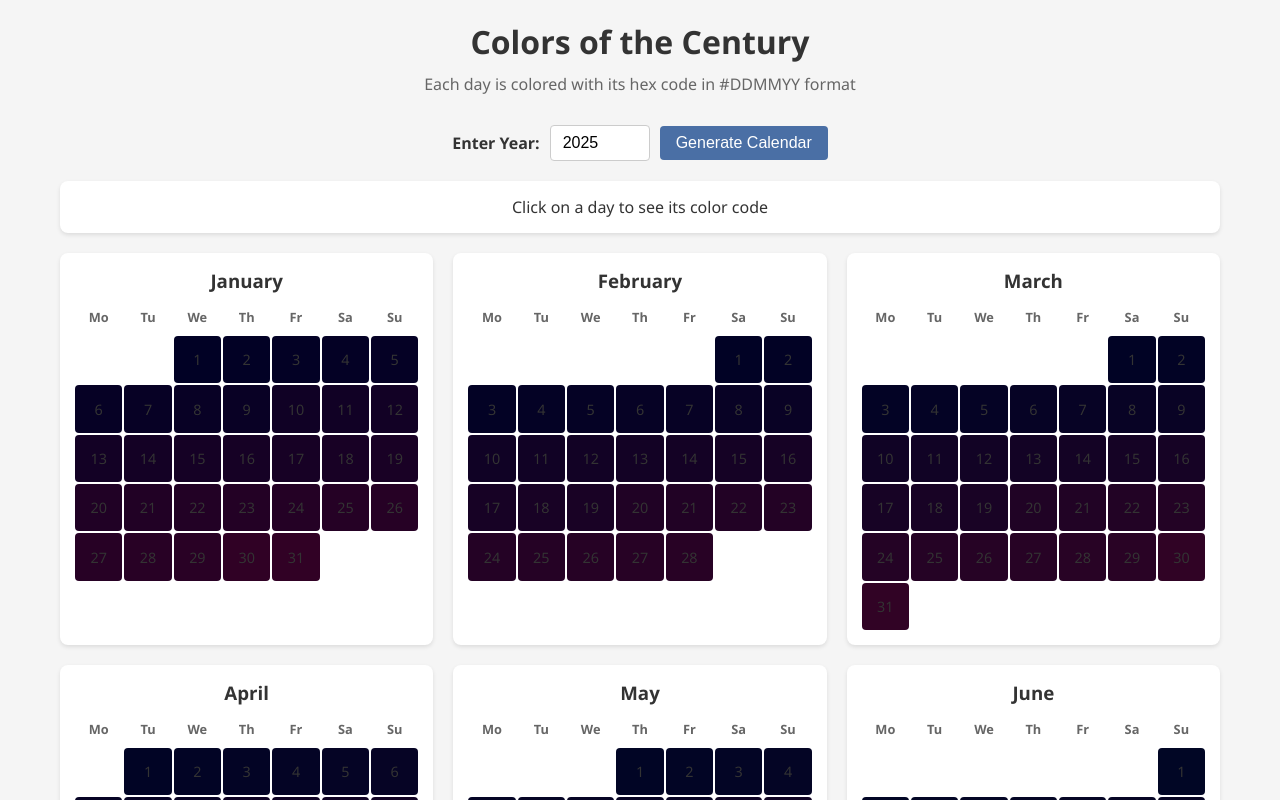
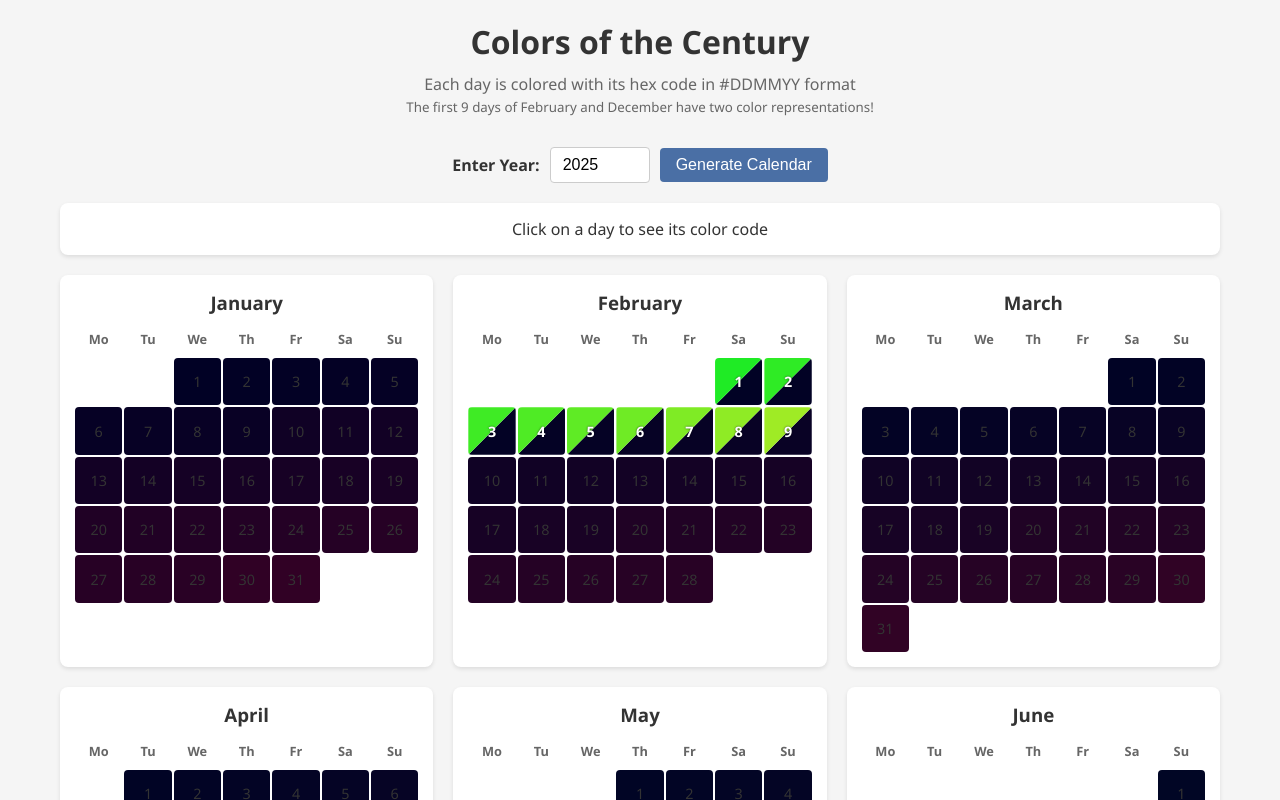
Before and after one commit to davidyarbrough/colors-of-the-century, a React (Create React App) app: page / in a window 1280 px wide. Shown: the top 800 px of the page. Built offline with nearby package versions, Linux system fonts and the light colour scheme; the HTML template or start-up script is replaced by a standard one.

Commit message:
adding bicolor days

```diff
--- a/src/App.css
+++ b/src/App.css
@@ -28,11 +28,24 @@
   background-color: white;
   border-radius: 8px;
   box-shadow: 0 2px 4px rgba(0, 0, 0, 0.1);
+  flex-wrap: wrap;
 }
 
 .date-display, .color-display {
   margin: 0 10px;
   font-size: 1rem;
+}
+
+.color-display {
+  display: flex;
+  flex-direction: column;
+  align-items: flex-start;
+}
+
+.alt-color-display {
+  margin-top: 5px;
+  font-size: 0.9rem;
+  color: #666;
 }
 
 .color-sample {
@@ -43,6 +56,35 @@
   margin-left: 10px;
 }
 
+.bicolor-sample {
+  position: relative;
+  width: 30px;
+  height: 30px;
+  margin-left: 10px;
+  border-radius: 4px;
+  border: 1px solid #ddd;
+  overflow: hidden;
+}
+
+.primary-color-sample,
+.alt-color-sample {
+  position: absolute;
+  width: 100%;
+  height: 100%;
+}
+
+.primary-color-sample {
+  clip-path: polygon(100% 0%, 100% 100%, 0% 100%);
+  bottom: 0;
+  right: 0;
+}
+
+.alt-color-sample {
+  clip-path: polygon(0% 0%, 100% 0%, 0% 100%);
+  top: 0;
+  left: 0;
+}
+
 .app-footer {
   margin-top: 40px;
   text-align: center;
--- a/src/App.js
+++ b/src/App.js
@@ -26,12 +26,35 @@ function App() {
     return `#${dayStr}${monthStr}${yearStr}`;
   };
 
+  // Function to get alternative color code for special days
+  const getAltColorCode = (day, month, year) => {
+    // Only first 9 days of February (2) and December (12) have alternative colors
+    if ((month === 2 || month === 12) && day <= 9) {
+      // For these days, we use the format #DMONYR where:
+      // D is the day (single digit)
+      // MON is the first 3 letters of the month (FEB or DEC)
+      // YR is the last 2 digits of the year
+      const monthCode = month === 2 ? 'FEB' : 'DEC';
+      const yearStr = (year % 100).toString().padStart(2, '0');
+
+      return `#${day}${monthCode}${yearStr}`;
+    }
+    return null;
+  };
+
+  // Function to check if a day has bicolor display
+  const hasBicolorDisplay = (day, month) => {
+    return (month === 2 || month === 12) && day <= 9;
+  };
+
   return (
     <div className="app">
       <header className="app-header">
         <h1>Colors of the Century</h1>
         <p className="app-description">
           Each day is colored with its hex code in #DDMMYY format
+          <br />
+          <small>The first 9 days of February and December have two color representations!</small>
         </p>
       </header>
 
@@ -47,11 +70,29 @@ function App() {
             </div>
             <div className="color-display">
               Color: {getColorCode(selectedDate.day, selectedDate.month, selectedDate.year)}
+              {hasBicolorDisplay(selectedDate.day, selectedDate.month) && (
+                <div className="alt-color-display">
+                  Alt Color: {getAltColorCode(selectedDate.day, selectedDate.month, selectedDate.year)}
+                </div>
+              )}
             </div>
-            <div
-              className="color-sample"
-              style={{ backgroundColor: getColorCode(selectedDate.day, selectedDate.month, selectedDate.year) }}
-            ></div>
+            {hasBicolorDisplay(selectedDate.day, selectedDate.month) ? (
+              <div className="bicolor-sample">
+                <div
+                  className="alt-color-sample"
+                  style={{ backgroundColor: getAltColorCode(selectedDate.day, selectedDate.month, selectedDate.year) }}
+                ></div>
+                <div
+                  className="primary-color-sample"
+                  style={{ backgroundColor: getColorCode(selectedDate.day, selectedDate.month, selectedDate.year) }}
+                ></div>
+              </div>
+            ) : (
+              <div
+                className="color-sample"
+                style={{ backgroundColor: getColorCode(selectedDate.day, selectedDate.month, selectedDate.year) }}
+              ></div>
+            )}
           </>
         ) : (
           <div>Click on a day to see its color code</div>
@@ -62,6 +103,8 @@ function App() {
         year={year}
         onDateSelect={handleDateSelect}
         getColorCode={getColorCode}
+        getAltColorCode={getAltColorCode}
+        hasBicolorDisplay={hasBicolorDisplay}
       />
 
       <footer className="app-footer">
--- a/src/components/Calendar.js
+++ b/src/components/Calendar.js
@@ -2,7 +2,15 @@ import React from 'react';
 import Month from './Month';
 import '../styles/Calendar.css';
 
-const Calendar = ({ year, onDateSelect, getColorCode }) => {
+/**
+ * Calendar component that displays all months of a year
+ * @param {number} year - The year to display
+ * @param {function} onDateSelect - Function to handle date selection
+ * @param {function} getColorCode - Function to get the color code for a date
+ * @param {function} getAltColorCode - Function to get the alternative color code for special dates
+ * @param {function} hasBicolorDisplay - Function to check if a date has a bicolor display
+ */
+const Calendar = ({ year, onDateSelect, getColorCode, getAltColorCode, hasBicolorDisplay }) => {
   // Array of month names
   const monthNames = [
     'January', 'February', 'March', 'April',
@@ -20,6 +28,8 @@ const Calendar = ({ year, onDateSelect, getColorCode }) => {
           year={year}
           onDateSelect={onDateSelect}
           getColorCode={getColorCode}
+          getAltColorCode={getAltColorCode}
+          hasBicolorDisplay={hasBicolorDisplay}
         />
       ))}
     </div>
--- a/src/components/Month.js
+++ b/src/components/Month.js
@@ -1,7 +1,25 @@
 import React from 'react';
 import '../styles/Month.css';
 
-const Month = ({ monthName, monthIndex, year, onDateSelect, getColorCode }) => {
+/**
+ * Month component that displays a single month of a calendar
+ * @param {string} monthName - The name of the month
+ * @param {number} monthIndex - The index of the month (1-12)
+ * @param {number} year - The year
+ * @param {function} onDateSelect - Function to handle date selection
+ * @param {function} getColorCode - Function to get the color code for a date
+ * @param {function} getAltColorCode - Function to get the alternative color code for special dates
+ * @param {function} hasBicolorDisplay - Function to check if a date has a bicolor display
+ */
+const Month = ({
+  monthName,
+  monthIndex,
+  year,
+  onDateSelect,
+  getColorCode,
+  getAltColorCode,
+  hasBicolorDisplay
+}) => {
   // Function to get days in month
   const getDaysInMonth = (month, year) => {
     return new Date(year, month, 0).getDate();
@@ -31,6 +49,28 @@ const Month = ({ monthName, monthIndex, year, onDateSelect, getColorCode }) => {
   // Add cells for each day of the month
   for (let day = 1; day <= daysInMonth; day++) {
     const colorCode = getColorCode(day, monthIndex, year);
+    const isBicolorDay = hasBicolorDisplay(day, monthIndex);
+
+    if (isBicolorDay) {
+      const altColorCode = getAltColorCode(day, monthIndex, year);
+      days.push(
+        <div
+          key={`day-${day}`}
+          className="day bicolor-day"
+          onClick={() => onDateSelect(day, monthIndex)}
+        >
+          <div className="day-content">{day}</div>
+          <div
+            className="primary-color"
+            style={{ backgroundColor: colorCode }}
+          ></div>
+          <div
+            className="alt-color"
+            style={{ backgroundColor: altColorCode }}
+          ></div>
+        </div>
+      );
+    } else {
       days.push(
         <div
           key={`day-${day}`}
@@ -41,6 +81,7 @@ const Month = ({ monthName, monthIndex, year, onDateSelect, getColorCode }) => {
           {day}
         </div>
       );
+    }
   }
 
   return (
--- a/src/styles/Month.css
+++ b/src/styles/Month.css
@@ -44,6 +44,47 @@
   position: relative;
 }
 
+/* Bicolor day styling */
+.bicolor-day {
+  padding: 0;
+  overflow: hidden;
+  position: relative;
+}
+
+.bicolor-day .day-content {
+  position: absolute;
+  top: 0;
+  left: 0;
+  width: 100%;
+  height: 100%;
+  display: flex;
+  align-items: center;
+  justify-content: center;
+  z-index: 2;
+  color: #fff;
+  text-shadow: 0px 0px 2px rgba(0, 0, 0, 0.7);
+  font-weight: bold;
+}
+
+.bicolor-day .primary-color,
+.bicolor-day .alt-color {
+  position: absolute;
+  width: 100%;
+  height: 100%;
+}
+
+.bicolor-day .primary-color {
+  clip-path: polygon(100% 0%, 100% 100%, 0% 100%);
+  bottom: 0;
+  right: 0;
+}
+
+.bicolor-day .alt-color {
+  clip-path: polygon(0% 0%, 100% 0%, 0% 100%);
+  top: 0;
+  left: 0;
+}
+
 .day:not(.empty):hover {
   transform: scale(1.1);
   z-index: 1;
```
Lines whose indentation alone changed are shown as unchanged.
